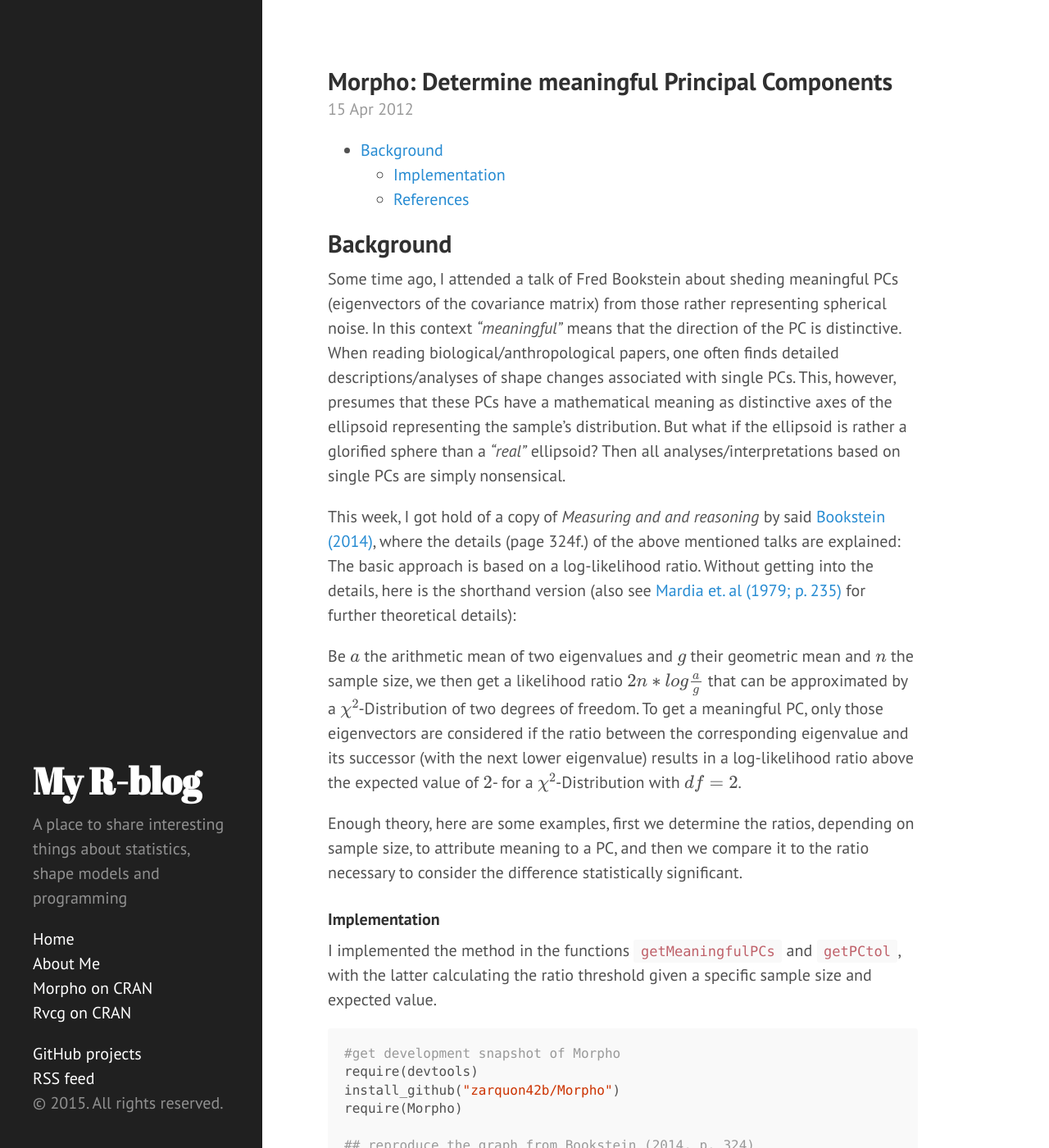
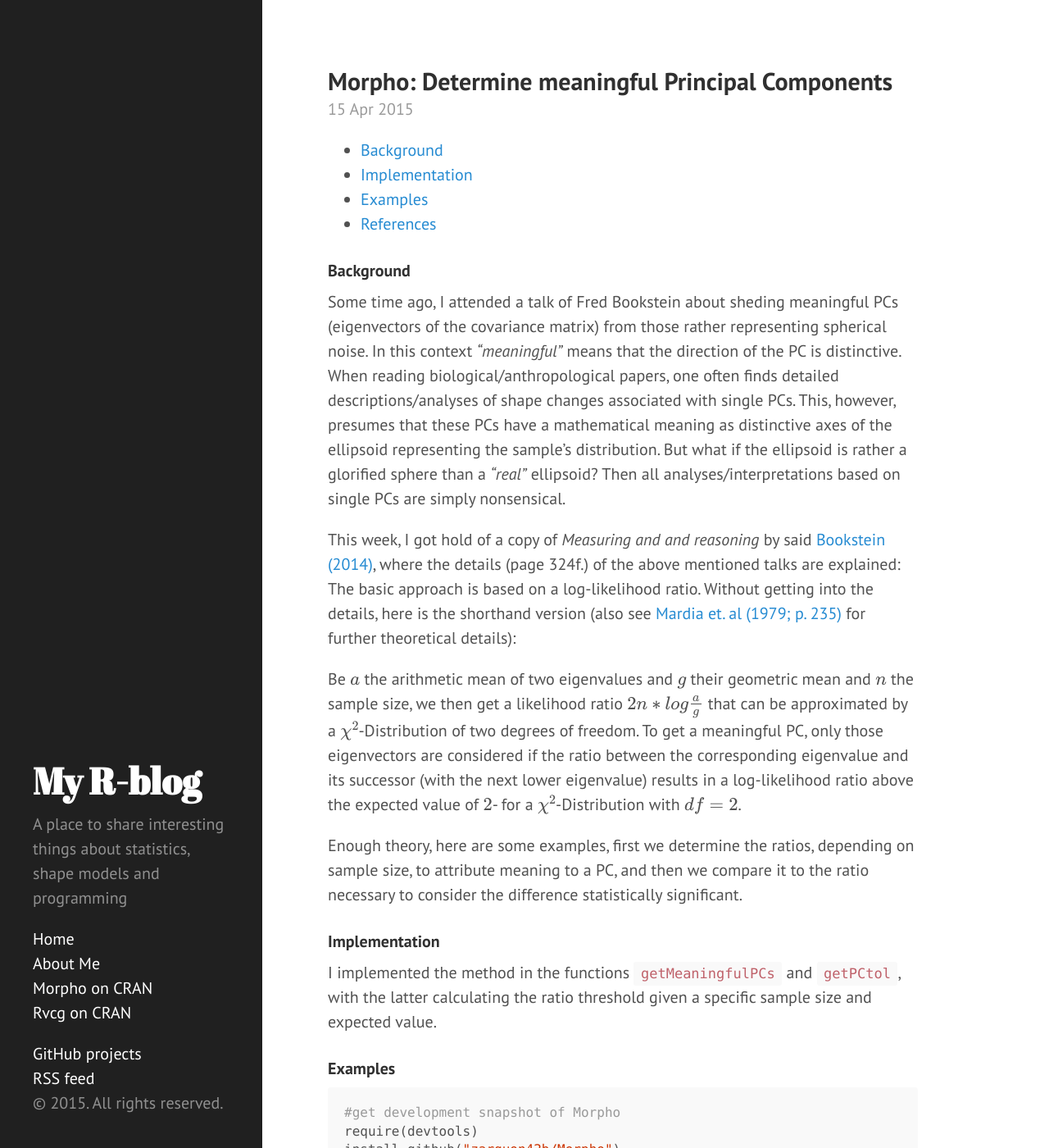
Before and after one commit to zarquon42b/zarquon42b.github.io, a Jekyll site: the page built from _posts/2015-04-15-meaningPCs.md, in a window 1280 px wide and 1400 px high. Shown: the whole window at 82% size. Built offline with Jekyll 4.4.1, drawn with Linux system fonts in a browser that asks for light colours; nearby versions of some CDN libraries; Markdown is read by kramdown in place of the engine named in the settings; formulas are drawn with MathJax 3; comment, search, counter and statistics services are not loaded.

Commit message:
updated post

````diff
--- a/_posts/2015-4-15-meaningPCs.md
+++ b/_posts/2015-04-15-meaningPCs.md
@@ -5,13 +5,18 @@ tags:
 - statismo
 - RvtkStatismo
 
-date: 2012-04-15 13:50:00 +0200
+date: 2015-04-15 15:50:00 +0200
 title: Morpho&#58; Determine meaningful Principal Components
+extensions: [with_toc_data]
 ---
-* This will become a table of contents (this text will be scraped).
-{:toc}
 
-#Background
+* [Background](#background)
+* [Implementation](#implementation)
+* [Examples](#examples)
+* [References](#references)
+
+<a id="background"></a>
+###Background
 Some time ago, I attended a talk of Fred Bookstein about sheding meaningful PCs (eigenvectors of the covariance matrix) from those rather representing spherical noise. In this context *"meaningful"* means that the direction of the PC is distinctive. When reading biological/anthropological papers, one often finds detailed descriptions/analyses of shape changes associated with single PCs. This, however, presumes that these PCs have a mathematical meaning as distinctive axes of the ellipsoid representing the sample's distribution. But what if the ellipsoid is rather a glorified sphere than a *"real"* ellipsoid? Then all analyses/interpretations based on single PCs are simply nonsensical.
 
 This week, I got hold of a copy of *Measuring and and reasoning* by said [Bookstein (2014)](#1), where the details (page 324f.) of the above mentioned talks are explained: The basic approach is based on a log-likelihood ratio. Without getting into the details, here is the shorthand version (also see [Mardia et. al (1979; p. 235)](#2) for further theoretical details):
@@ -21,9 +26,12 @@ Be \\(a\\) the arithmetic mean of two eigenvalues and \\(g\\) their geometric me
 Enough theory, here are some examples, first we determine the ratios, depending on sample size, to attribute meaning to a PC, and then we compare it to the ratio necessary to consider the difference statistically significant.
 
 
+<a id="implementation"></a>
 ###Implementation
 I implemented the method in the functions ```getMeaningfulPCs``` and ```getPCtol```, with the latter calculating the ratio threshold given a specific sample size and expected value.
 
+<a id="examples"></a>
+###Examples
 ```r
 #get development snapshot of Morpho
 require(devtools)
@@ -91,6 +99,8 @@ data(boneData)
   <figcaption><b>Fig. 2</b>.: Variance explained by each PC</figcaption>
 </figure>
 
+<a id ="references"></a>
+
 ###References
 
 <a id="1">[1]</a> Bookstein, F. L. Measuring and reasoning: numerical inference in the sciences. Cambridge University Press, 2014
````
